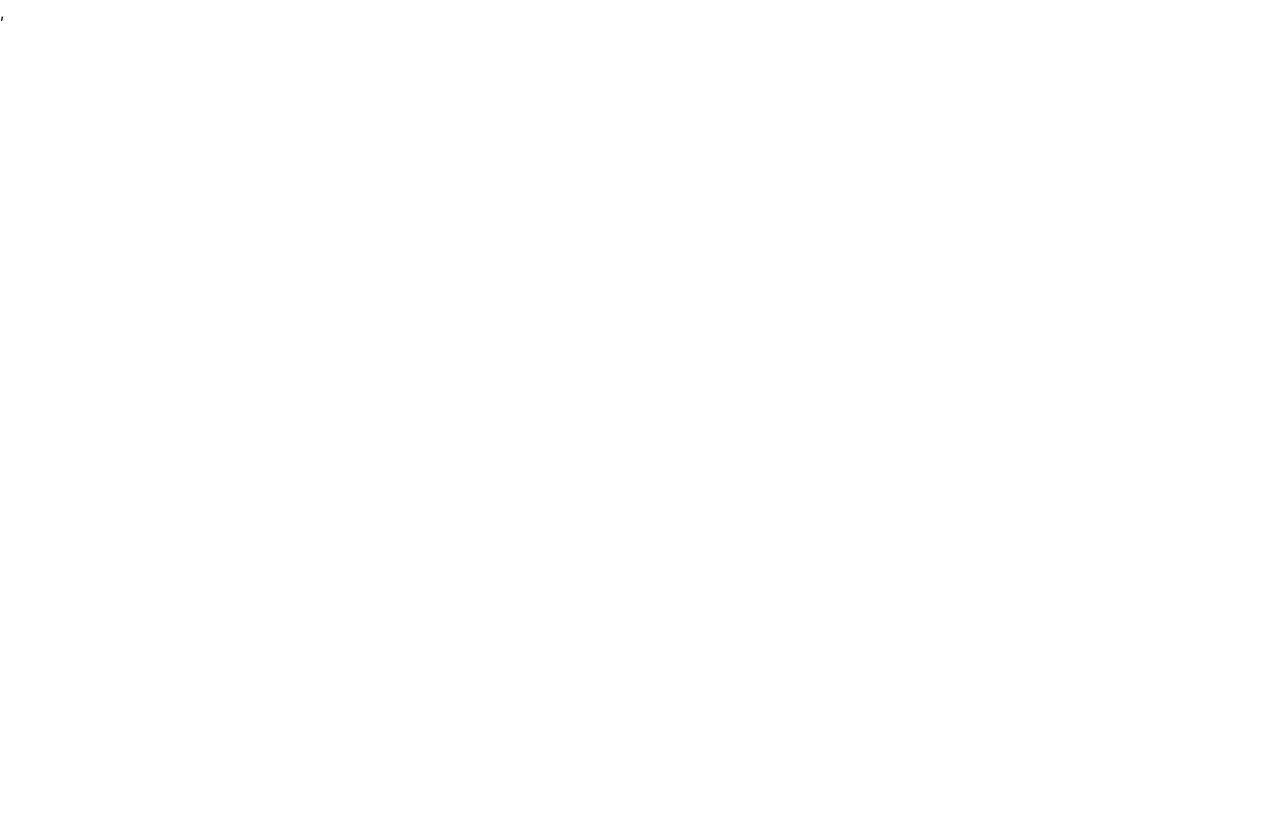
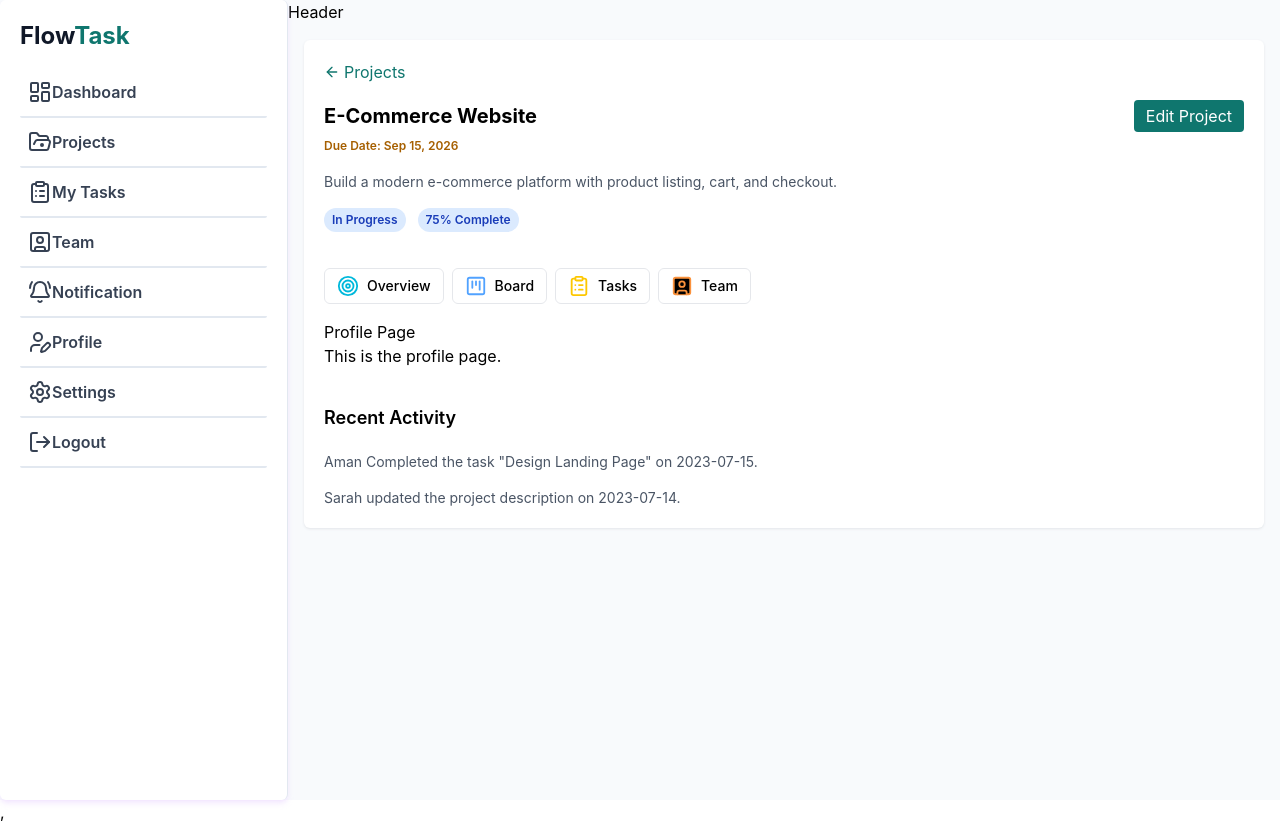
Before and after one commit to amanrawat08/FlowTask-Product-Management-Saas-, a React (Vite) app: page /projects/1/team/1 in a window 1280 px wide. Before the commit this address had no page. Before the commit the page ends 800 px from the top, so only its background shows below. Built offline with nearby package versions, Linux system fonts and the light colour scheme.

Commit message:
Team profile implementation

```diff
--- a/src/components/task/KanbanColumn.tsx
+++ b/src/components/task/KanbanColumn.tsx
@@ -1,5 +1,4 @@
-import React from "react";
-import TaskCard from "./TaskCard";
+ import TaskCard from "./TaskCard";
 
 const KanbanColumn = () => {
   return (
--- a/src/components/task/TaskCard.tsx
+++ b/src/components/task/TaskCard.tsx
@@ -13,7 +13,6 @@ const TaskCard = ({
   t_DueDate,
   t_Priority,
   t_Assignee,
-  t_no,
 }: TaskCardProps) => {
   return (
     <div className="   border border-gray-100 m-2 p-2  bg-white rounded">
--- a/src/pages/profile/Profile.tsx
+++ b/src/pages/profile/Profile.tsx
@@ -0,0 +1,24 @@
+import { useParams } from "react-router-dom";
+import { profileData } from "../../store";
+
+
+const Profile = () => {
+  const { member_id } = useParams
+  <{ member_id: string }>();
+
+  const team_detail = profileData.filter(data => data.id == Number(member_id));
+  console.log(team_detail);
+
+  return (
+    <div>
+      <h1>Profile Page</h1>
+      <p>This is the profile page.</p>
+      <div>
+
+
+      </div>
+    </div>
+  )
+}
+
+export default Profile
--- a/src/pages/projects/ProjectDetails.tsx
+++ b/src/pages/projects/ProjectDetails.tsx
@@ -1,5 +1,6 @@
-import { useParams } from "react-router-dom";
+import { Link, useNavigate, useParams } from "react-router-dom";
 import { projectsData } from "../../store";
+import { Outlet } from "react-router-dom";
 import {
   ArrowLeft,
   Target,
@@ -7,16 +8,9 @@ import {
   ClipboardList,
   SquareUser,
 } from "lucide-react";
-import StatCard from "../../components/Dashboard/StatCard";
-import KanbanBoard from "./KanbanBoard";
-import TeamMembers from "../team/TeamMembers";
-import { useState } from "react";
 const ProjectDetails = () => {
   const { id } = useParams<{ id: string }>();
   const project = projectsData.find((data) => data.id === Number(id));
-
-
-  const [activeTab, setActiveTab] = useState("overview");
 
   return (
     <div className="card w-full rounded-md bg-white p-5 shadow-sm shadow-gray-200">
@@ -68,18 +62,20 @@ const ProjectDetails = () => {
 
       <div className="flex items-center gap-2 mt-9">
         {/* Overview */}{" "}
-        <button
+        <Link
+          to=""
           type="button"
-          className={`relative border border-gray-200 inline-flex h-9 cursor-pointer items-center justify-center gap-2 rounded-md   px-3 text-sm font-medium transition-colors hover:bg-[#F5F5F5] hover:text-[#06B6D4] focus-visible:outline-none focus-visible:ring-2 focus-visible:ring-ring focus-visible:ring-offset-2 ${activeTab === "overview" ? "bg-primary  text-white" : ""}`} onClick={() => setActiveTab("overview")}
+          className="relative border border-gray-200 inline-flex h-9 cursor-pointer items-center justify-center gap-2 rounded-md   px-3 text-sm font-medium transition-colors hover:bg-[#F5F5F5] hover:text-[#06B6D4] focus-visible:outline-none focus-visible:ring-2 focus-visible:ring-ring focus-visible:ring-offset-2"
         >
           {" "}
           <Target size={22} strokeWidth={2} className="text-cyan-500" />{" "}
           Overview{" "}
-        </button>{" "}
+        </Link>{" "}
         {/* Board */}{" "}
-        <button
+        <Link
           type="button"
-          className={`relative  border border-gray-200 inline-flex h-9 cursor-pointer items-center justify-center gap-2 rounded-md   px-3 text-sm font-medium transition-colors hover:bg-primary hover:text-[#60A5FA] focus-visible:outline-none focus-visible:ring-2 focus-visible:ring-ring focus-visible:ring-offset-2 ${activeTab === "board" ? "bg-primary text-white" : ""}`} onClick={() => setActiveTab("board")}
+          className="relative  border border-gray-200 inline-flex h-9 cursor-pointer items-center justify-center gap-2 rounded-md   px-3 text-sm font-medium transition-colors hover:bg-primary hover:text-[#60A5FA] focus-visible:outline-none focus-visible:ring-2 focus-visible:ring-ring focus-visible:ring-offset-2 "
+          to="board"
         >
           {" "}
           <SquareKanban
@@ -88,11 +84,12 @@ const ProjectDetails = () => {
             className="text-blue-400"
           />{" "}
           Board{" "}
-        </button>{" "}
+        </Link>{" "}
         {/* ClipboardList  */}{" "}
-        <button
+        <Link
           type="button"
-          className={`relative  border border-gray-200 inline-flex h-9 cursor-pointer items-center justify-center gap-2 rounded-md   px-3 text-sm font-medium transition-colors hover:bg-primary hover:text-[#FACC14] focus-visible:outline-none focus-visible:ring-2 focus-visible:ring-ring focus-visible:ring-offset-2 ${activeTab === "tasks" ? "bg-primary text-white" : ""}`} onClick={() => setActiveTab("tasks")}
+          className="relative  border border-gray-200 inline-flex h-9 cursor-pointer items-center justify-center gap-2 rounded-md   px-3 text-sm font-medium transition-colors hover:bg-primary hover:text-[#FACC14] focus-visible:outline-none focus-visible:ring-2 focus-visible:ring-ring focus-visible:ring-offset-2  "
+          to="task"
         >
           {" "}
           <ClipboardList
@@ -101,11 +98,12 @@ const ProjectDetails = () => {
             className="text-yellow-400"
           />{" "}
           Tasks{" "}
-        </button>{" "}
+        </Link>{" "}
         {/* Team */}{" "}
-        <button
+        <Link
+          to="team"
           type="button"
-          className={`relative  border border-gray-200 inline-flex h-9 cursor-pointer items-center justify-center gap-2 rounded-md   px-3 text-sm font-medium transition-colors hover:bg-primary hover:text-[#FB923C] focus-visible:outline-none focus-visible:ring-2 focus-visible:ring-ring focus-visible:ring-offset-2 ${activeTab === "team" ? "bg-primary text-white" : ""}`} onClick={() => setActiveTab("team")}
+          className="relative  border border-gray-200 inline-flex h-9 cursor-pointer items-center justify-center gap-2 rounded-md   px-3 text-sm font-medium transition-colors hover:bg-primary hover:text-[#FB923C] focus-visible:outline-none focus-visible:ring-2 focus-visible:ring-ring focus-visible:ring-offset-2 "
         >
           {" "}
           <SquareUser
@@ -115,13 +113,10 @@ const ProjectDetails = () => {
             className=" text-[#FB923C]"
           />{" "}
           Team{" "}
-        </button>{" "}
+        </Link>{" "}
       </div>
       <div className="mt-4">
-        {activeTab === "overview" && (<><h4 className="text-lg font-semibold mb-5">Overview</h4>
-        <StatCard/></>)}
-        {activeTab === "board" && <KanbanBoard/>}
-        {activeTab === "team" && <TeamMembers/>}
+        <Outlet />
       </div>
       <div>
         <h4 className="text-lg font-semibold mb-5 mt-9">Recent Activity</h4>
--- a/src/pages/projects/Projects.tsx
+++ b/src/pages/projects/Projects.tsx
@@ -1,5 +1,6 @@
 import { Plus } from "lucide-react";
 import ProjectCard from "../../components/project/ProjectCard";
+import { Outlet } from "react-router-dom";
 const Projects = () => {
 
   return (
@@ -11,6 +12,7 @@ const Projects = () => {
         </button>
       </div>
       <ProjectCard/>
+      <Outlet/>
     </div>
   );
 };
--- a/src/pages/team/TeamMembers.tsx
+++ b/src/pages/team/TeamMembers.tsx
@@ -1,11 +1,13 @@
+import {   useNavigate } from "react-router-dom"
 import { profileData } from "../../store"
 
 const TeamMembers = () => {
+    const navigate = useNavigate();
   return (
     <div>
         <div className="flex items-center justify-between mb-4">
             <h4 className="text-lg font-semibold">Team Members</h4>
-            <button className="btn bg-primary text-white p-2 p-1 border rounded text-sm">Invite Member</button>
+            <button className="btn bg-primary text-white   p-1 border rounded text-sm">Invite Member</button>
         </div>
 
         {/* team member cards */}
@@ -27,10 +29,11 @@ const TeamMembers = () => {
                         <span className="text-sm text-gray-500">{member.statistics.projects} Projects</span>
                         <span className="text-sm text-gray-500">{member.statistics.tasks} Tasks</span>
                     </div>
-                    <div className="mt-2 text-xs underline font-medium cursor-pointer text-primary"> View Profile</div>
+                    <div className="mt-2 text-xs underline font-medium cursor-pointer text-primary" onClick={()=>navigate(`${member.id}`)}> View Profile</div>
                 </div>
             ))}
         </div>
+
     </div>
   )
 }
--- a/src/routes/Approutes.tsx
+++ b/src/routes/Approutes.tsx
@@ -7,6 +7,10 @@ import DashboardLayout from "../layouts/DashboardLayout";
 import Dashboard from "../pages/dashboard/Dashboard";
 import Projects from "../pages/projects/Projects";
 import ProjectDetails from "../pages/projects/ProjectDetails";
+import StatCard from "../components/Dashboard/StatCard";
+import KanbanBoard from "../pages/projects/KanbanBoard";
+import TeamMembers from "../pages/team/TeamMembers";
+import Profile from "../pages/profile/Profile";
 
 const Approutes = () => {
   return (
@@ -19,9 +23,14 @@ const Approutes = () => {
       <Route element={<DashboardLayout />}>
         <Route path="/dashboard" element={<Dashboard />} />
         <Route path="/projects" element={<Projects />} />
-        <Route path="/projects/:id" element={<ProjectDetails />} />
+        <Route path="/projects/:id" element={<ProjectDetails />}>
+          <Route index element={<StatCard />} />
+          <Route path="board" element={<KanbanBoard />} />
+          <Route path="task" element={<KanbanBoard />} />
+          <Route path="team" element={<TeamMembers />}></Route>
+          <Route path="team/:member_id" element={<Profile />} />
+        </Route>
       </Route>
-      <Route path="/projects" element={<div>Projects Page</div>} />
     </Routes>
   );
 };
```
